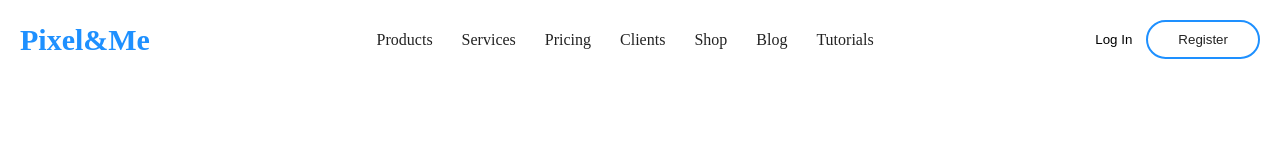
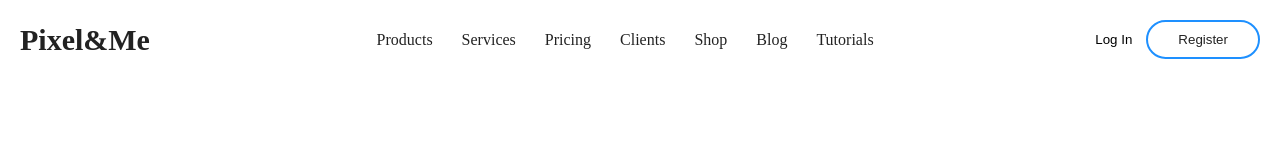
Before and after one commit to MeganGold/Navbar000, a plain HTML site: page Index.html in a window 1280 px wide. Drawn offline with Linux system fonts and the light colour scheme.

Commit message:
color removed

```diff
--- a/Styles.css
+++ b/Styles.css
@@ -13,7 +13,6 @@ nav > a {
     color: #222;
     font-size: 30px;
     font-weight: bold;
-    color: dodgerblue;
 }
 
 ul > li {
```
